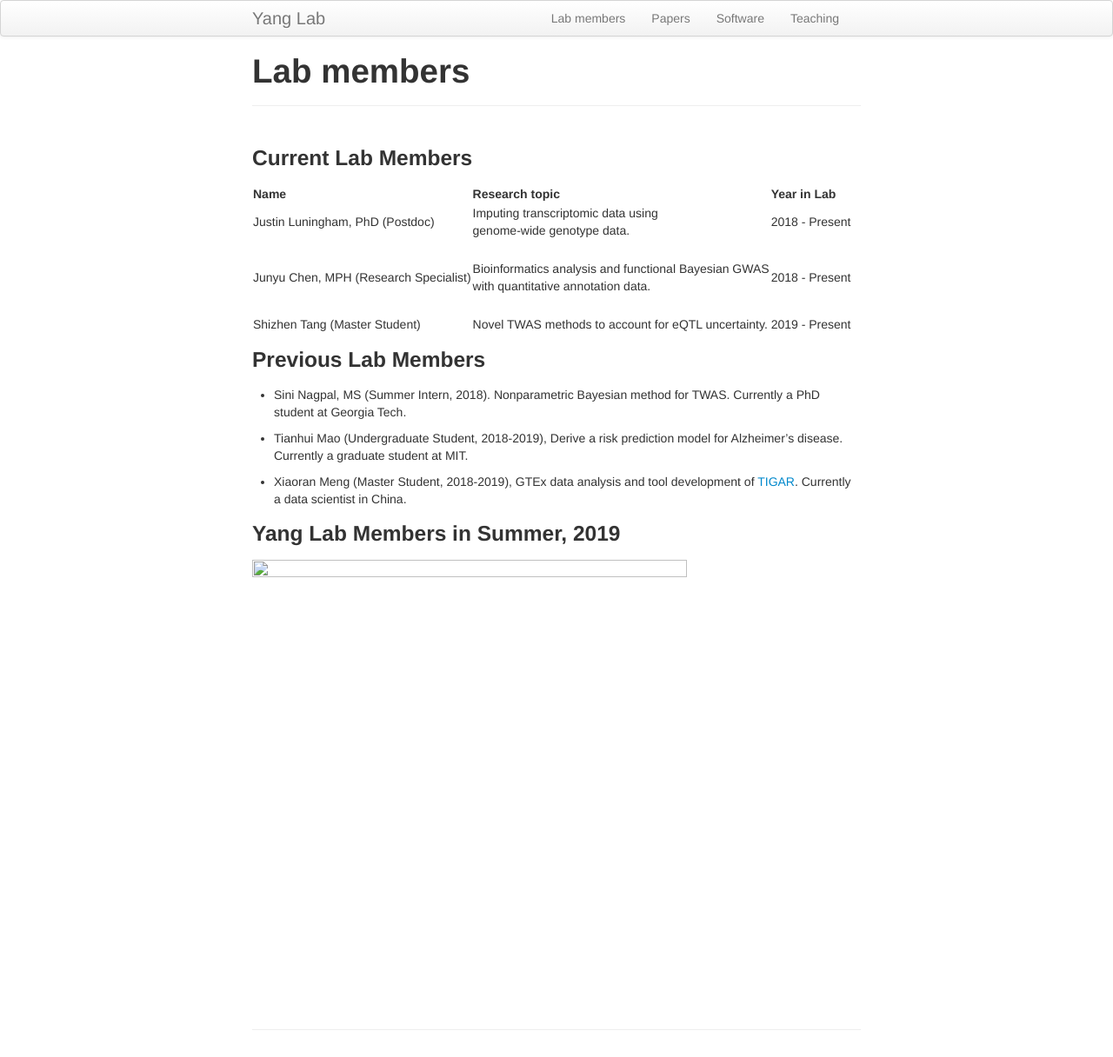
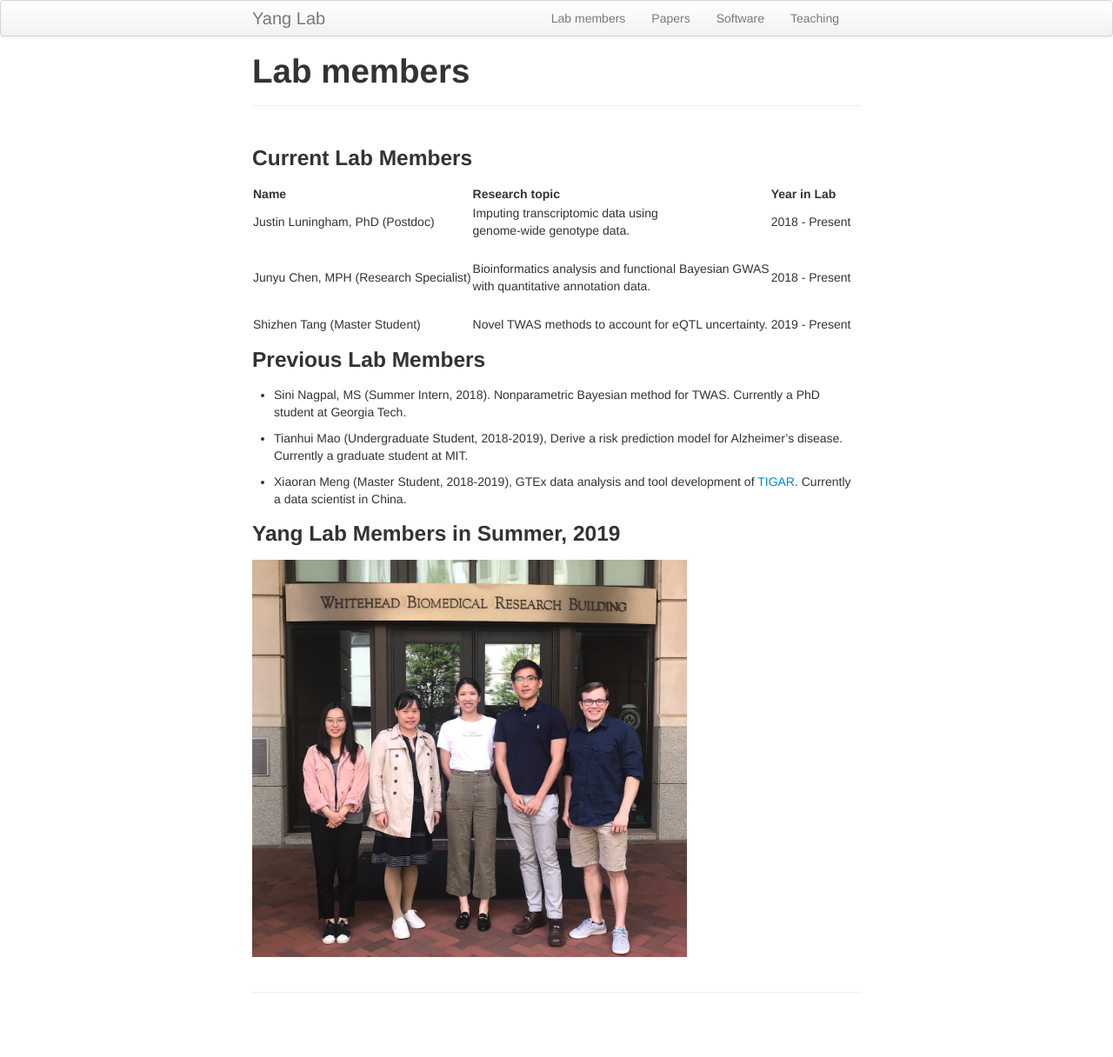
Before and after one commit to yanglab-emory/yanglab-emory.github.io, a Jekyll site: the page built from pages/lab.md, in a window 1280 px wide. Shown: the whole page at 87% size. Built offline with Jekyll 4.4.1, drawn with Linux system fonts in a browser that asks for light colours; after the commit the page ends 1173 px from its top, so only the background shows below that.

Commit message:
add lab picture

```diff
--- a/pages/lab.md
+++ b/pages/lab.md
@@ -25,4 +25,4 @@ title: "Lab members"
 
 
 ### Yang Lab Members in Summer, 2019
-<img style="float: center;" src="assets/YangLab_2019_resize.jpg" width = "500" height = "500">
+<img style="float: center;" src="../assets/YangLab_2019_resize.jpg" width = "500" height = "500">
```
